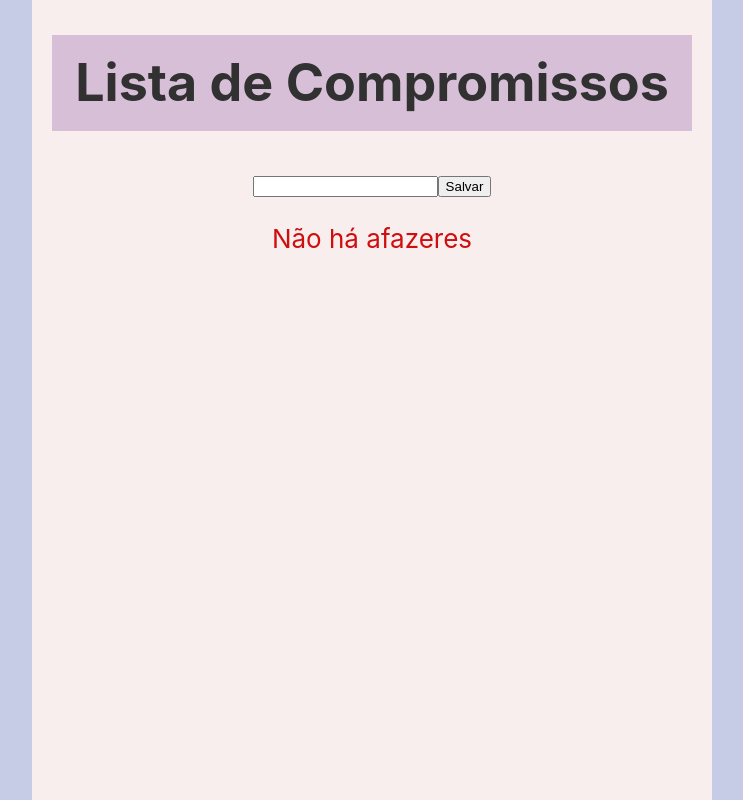
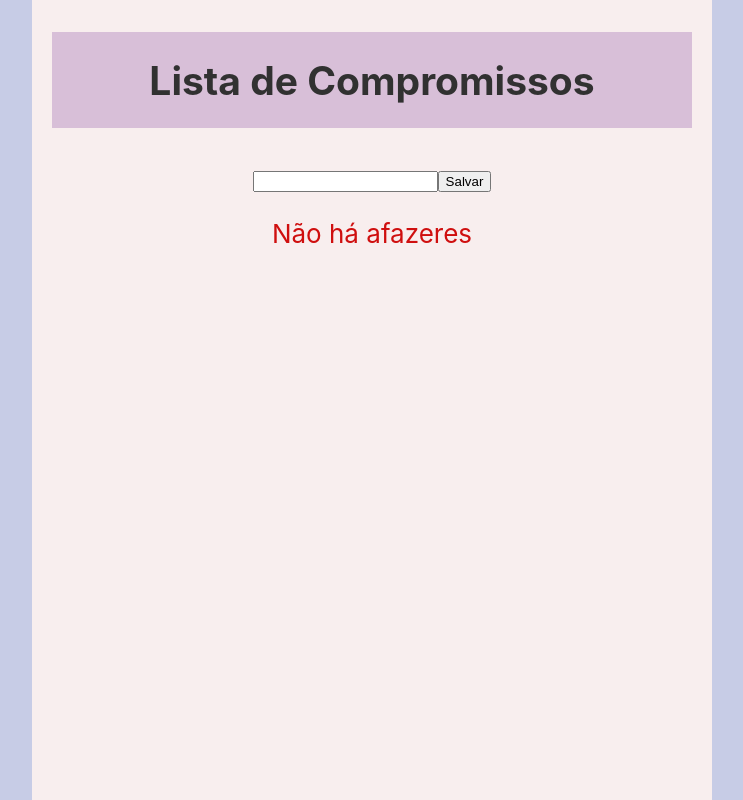
Before and after one commit to wellingtonsilva04/todoReact, a React (Create React App) app: page / in a window 1280 px wide. Shown: the whole page, without its empty margins (268-1011 px from the left). Built offline with nearby package versions, Linux system fonts and the light colour scheme.

Commit message:
adicionado styles

```diff
--- a/src/App.css
+++ b/src/App.css
@@ -11,7 +11,7 @@
   background-color: rgb(248, 238, 238);
 
 }
-h1{
+h2{
   display: flex;
   flex: 1;
   max-height: 12vh;
--- a/src/components/todoList.js
+++ b/src/components/todoList.js
@@ -43,7 +43,7 @@ class TodoList extends Component {
     render() {
         return (
             <div className="App">
-                <h1>Lista de Compromissos</h1>
+                <h2>Lista de Compromissos</h2>
                 <form onSubmit={this.handleSubmit}>
                     <input
                         type="text"
```
